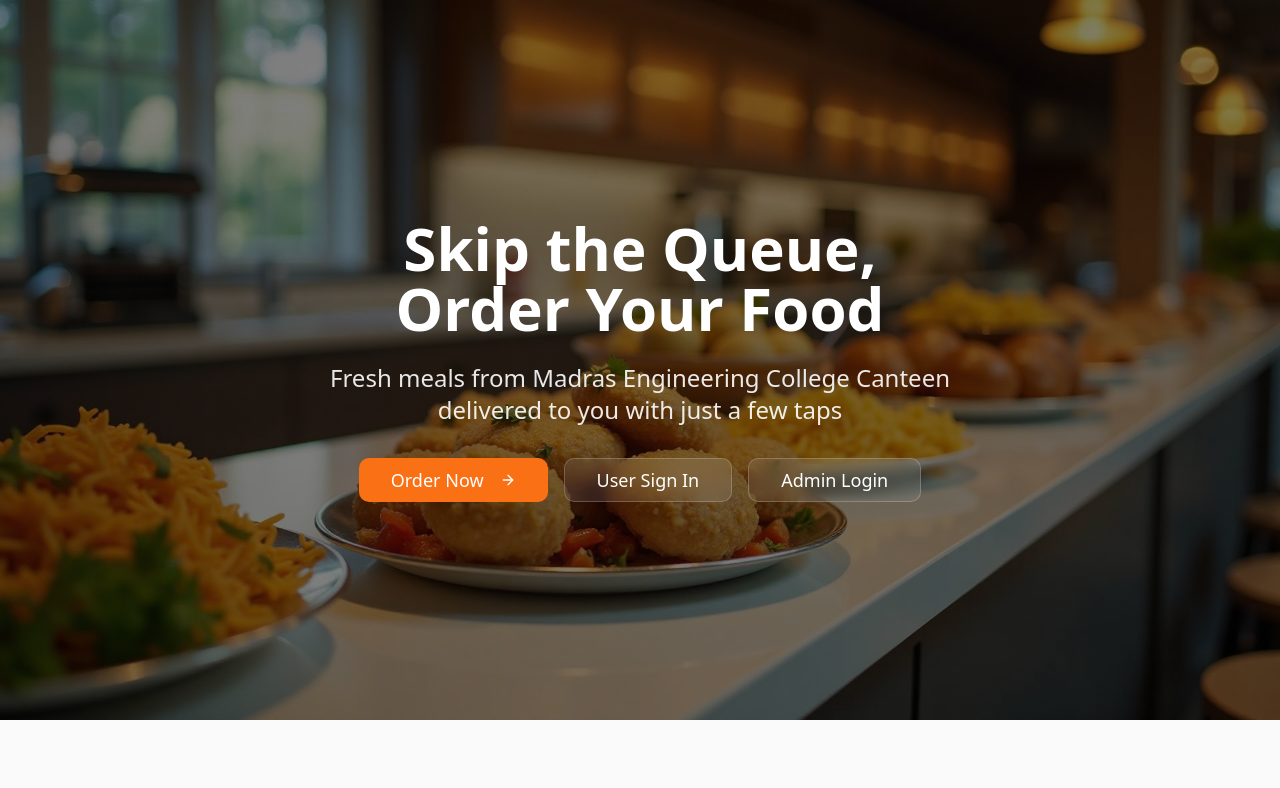
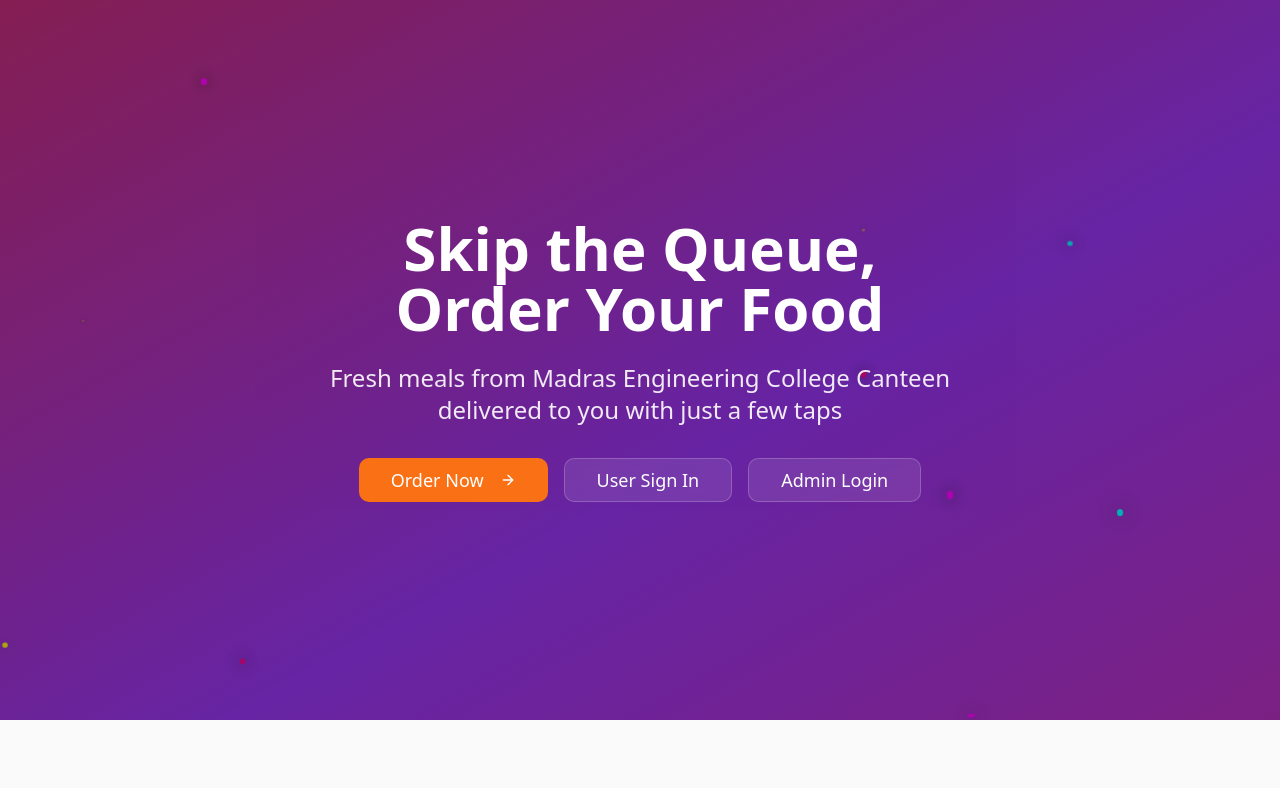
Before and after one commit to sudarvizhisudarvizhi49-jpg/sudarvizhimec, a React (Vite) app: page / in a window 1280 px wide. Shown: the top 788 px of the page. Built offline with nearby package versions, Linux system fonts and the light colour scheme; the HTML template or start-up script is replaced by a standard one.

Commit message:
Add colorful hero background
Enhance the homepage with a red-purple gradient background and animated sparkling color lights in the background for a vibrant, festive look. Includes CSS animations and particle-like lights to enrich the /menu homepage visuals.

```diff
--- a/src/index.css
+++ b/src/index.css
@@ -119,4 +119,36 @@ All colors MUST be HSL.
   body {
     @apply bg-background text-foreground;
   }
+
+  @keyframes sparkle {
+    0%, 100% {
+      opacity: 0;
+      transform: scale(0);
+    }
+    50% {
+      opacity: 1;
+      transform: scale(1);
+    }
+  }
+
+  @keyframes gradient {
+    0% {
+      background-position: 0% 50%;
+    }
+    50% {
+      background-position: 100% 50%;
+    }
+    100% {
+      background-position: 0% 50%;
+    }
+  }
+
+  .animate-sparkle {
+    animation: sparkle 3s ease-in-out infinite;
+  }
+
+  .animate-gradient {
+    background-size: 200% 200%;
+    animation: gradient 8s ease infinite;
+  }
 }
--- a/src/pages/Index.tsx
+++ b/src/pages/Index.tsx
@@ -9,13 +9,32 @@ const Index = () => {
   return (
     <div className="min-h-screen">
       {/* Hero Section */}
-      <section className="relative min-h-[90vh] flex items-center">
-        <div
-          className="absolute inset-0 bg-cover bg-center"
-          style={{
-            backgroundImage: `linear-gradient(rgba(0, 0, 0, 0.5), rgba(0, 0, 0, 0.5)), url(${heroImage})`,
-          }}
-        />
+      <section className="relative min-h-[90vh] flex items-center overflow-hidden">
+        {/* Animated gradient background */}
+        <div className="absolute inset-0 bg-gradient-to-br from-red-600 via-purple-600 to-pink-600 animate-gradient" />
+
+        {/* Sparkling lights */}
+        <div className="absolute inset-0">
+          {[...Array(20)].map((_, i) => (
+            <div
+              key={i}
+              className="absolute rounded-full animate-sparkle"
+              style={{
+                width: `${Math.random() * 6 + 2}px`,
+                height: `${Math.random() * 6 + 2}px`,
+                left: `${Math.random() * 100}%`,
+                top: `${Math.random() * 100}%`,
+                background: ['#ff0080', '#00ffff', '#ffff00', '#ff00ff'][Math.floor(Math.random() * 4)],
+                animationDelay: `${Math.random() * 3}s`,
+                animationDuration: `${Math.random() * 2 + 2}s`,
+                boxShadow: `0 0 ${Math.random() * 20 + 10}px currentColor`,
+              }}
+            />
+          ))}
+        </div>
+
+        {/* Dark overlay for text readability */}
+        <div className="absolute inset-0 bg-black/30" />
         <div className="container relative z-10 mx-auto px-4 py-20 text-center">
           <h1 className="text-4xl md:text-6xl font-bold mb-6 text-white">
             Skip the Queue,<br />Order Your Food
```
